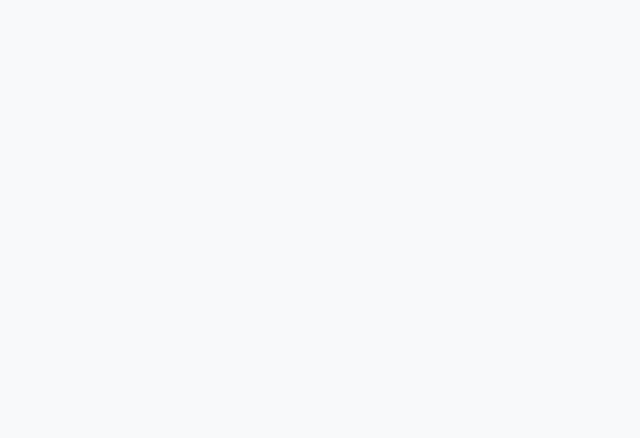
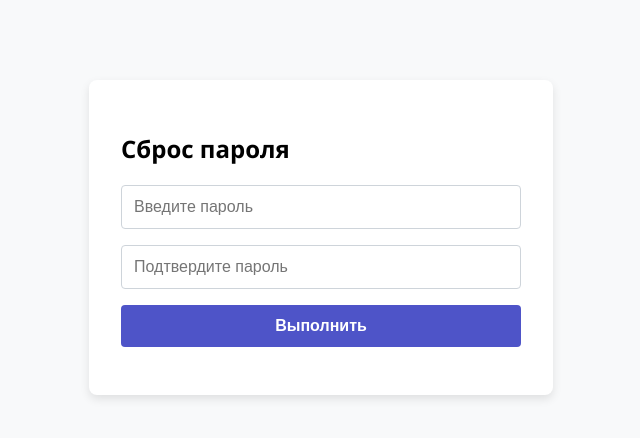
Before and after one commit to farodigme/Collectors-Corner-Frontend, a React (Vite) app: page /reset-password/1 in a window 1280 px wide. Before the commit this address had no page. Shown: the top 438 px of the page, without its empty margins (319-959 px from the left). Built offline with nearby package versions, Linux system fonts and the light colour scheme.

Commit message:
feat: new pages - forgot and reset password

```diff
--- a/src/App.tsx
+++ b/src/App.tsx
@@ -2,6 +2,10 @@ import { BrowserRouter as Router, Routes, Route, Link } from 'react-router-dom';
 import LandingPage from './pages/LandingPage';
 import LoginPage from './pages/LoginPage';
 import RegisterPage from './pages/RegisterPage';
+import ForgotPasswordPage from './pages/ForgotPasswordPage';
+import ResetPasswordPage from './pages/ResetPasswordPage';
+
+
 import './styles.css';
 
 export default function App() {
@@ -11,6 +15,8 @@ export default function App() {
         <Route path="/" element={<LandingPage />} />
         <Route path="/login" element={<LoginPage />} />
         <Route path="/register" element={<RegisterPage />} />
+        <Route path="/forgot-password" element={<ForgotPasswordPage />} />
+        <Route path="/reset-password/:token" element={<ResetPasswordPage />} />
       </Routes>
     </Router>
   );
--- /dev/null
+++ b/src/pages/ForgotPasswordPage.tsx
@@ -0,0 +1,53 @@
+import { useState } from 'react';
+
+export default function ForgotPasswordPage() {
+  const [email, setEmail] = useState('');
+  const [message, setMessage] = useState('');
+  const [error, setError] = useState('');
+
+  const handleSubmit = async (e: React.FormEvent) => {
+    e.preventDefault();
+    setMessage('');
+    setError('');
+
+    try {
+      const response = await fetch('https://localhost:7206/api/auth/forgot-password', {
+        method: 'POST',
+        headers: {
+          'Content-Type': 'application/json',
+        },
+        body: JSON.stringify({ Email: email }),
+      });
+
+      if (!response.ok) {
+        throw new Error('Ошибка при отправке письма');
+      }
+
+      setMessage('Ссылка для сброса пароля отправлена на вашу почту.');
+    } catch (err: any) {
+      setError(err.message || 'Произошла ошибка');
+    }
+  };
+
+  return (
+    <div className="form-wrapper">
+      <h2>Восстановление пароля</h2>
+      <form onSubmit={handleSubmit}>
+        <div className="form-group">
+          <input
+            type="email"
+            placeholder="Введите ваш email"
+            value={email}
+            onChange={e => setEmail(e.target.value)}
+            required
+          />
+        </div>
+        {message && <p style={{ color: 'green' }}>{message}</p>}
+        {error && <p style={{ color: 'red' }}>{error}</p>}
+        <div className="form-group">
+          <button type="submit">Отправить ссылку</button>
+        </div>
+      </form>
+    </div>
+  );
+}
--- a/src/pages/LoginPage.tsx
+++ b/src/pages/LoginPage.tsx
@@ -1,4 +1,6 @@
 import { useState } from 'react';
+import { Link } from 'react-router-dom';
+
 
 export default function LoginPage() {
   const [username, setUsername] = useState('');
@@ -39,6 +41,7 @@ export default function LoginPage() {
     <div className="form-wrapper">
       <h2>Вход</h2>
       <form onSubmit={handleSubmit}>
+        <div className="form-group">
           <input
             type="text"
             placeholder="Имя пользователя"
@@ -46,6 +49,8 @@ export default function LoginPage() {
             onChange={e => setUsername(e.target.value)}
             required
           />
+        </div>
+        <div className="form-group">
           <input
             type="password"
             placeholder="Пароль"
@@ -53,8 +58,14 @@ export default function LoginPage() {
             onChange={e => setPassword(e.target.value)}
             required
           />
+        </div>
         {error && <p style={{ color: 'red' }}>{error}</p>}
+        <div className="form-group">
           <button type="submit">Войти</button>
+        </div>
+        <div className="form-footer">
+          <Link to="/forgot-password">Забыли пароль?</Link>
+        </div>
       </form>
     </div>
   );
--- a/src/pages/RegisterPage.tsx
+++ b/src/pages/RegisterPage.tsx
@@ -1,3 +1,4 @@
+// src/pages/RegisterPage.tsx
 import { useState } from 'react';
 
 export default function RegisterPage() {
@@ -5,10 +6,21 @@ export default function RegisterPage() {
   const [email, setEmail] = useState('');
   const [password, setPassword] = useState('');
   const [error, setError] = useState('');
+  const [message, setMessage] = useState('');
+
+  const isValidPassword = (pwd: string) => {
+    return /^.*(?=.{8,16})(?=.*[a-zA-Z])(?=.*\d)(?=.*[!@#$%^&*()_+\-=\[\]{};':"\\|,.<>\/?]).*$/.test(pwd);
+  };
 
   const handleSubmit = async (e: React.FormEvent) => {
     e.preventDefault();
     setError('');
+    setMessage('');
+
+    if (!isValidPassword(password)) {
+      setError('Пароль должен быть от 8 до 16 символов и содержать буквы, цифры и спецсимволы');
+      return;
+    }
 
     try {
       const response = await fetch('https://localhost:7206/api/auth/register', {
@@ -28,12 +40,11 @@ export default function RegisterPage() {
       }
 
       const data = await response.json();
-      console.log('Регистрация прошла успешно:', data);
-
       localStorage.setItem('token', data.token);
+      setMessage('Регистрация успешна!');
       window.location.href = '/';
     } catch (err: any) {
-      setError(err.message || 'Ошибка регистрации');
+      setError(err.message || 'Произошла ошибка при регистрации');
     }
   };
 
@@ -41,6 +52,7 @@ export default function RegisterPage() {
     <div className="form-wrapper">
       <h2>Регистрация</h2>
       <form onSubmit={handleSubmit}>
+        <div className="form-group">
           <input
             type="text"
             placeholder="Имя пользователя"
@@ -48,6 +60,8 @@ export default function RegisterPage() {
             onChange={e => setUsername(e.target.value)}
             required
           />
+        </div>
+        <div className="form-group">
           <input
             type="email"
             placeholder="Email"
@@ -55,6 +69,8 @@ export default function RegisterPage() {
             onChange={e => setEmail(e.target.value)}
             required
           />
+        </div>
+        <div className="form-group">
           <input
             type="password"
             placeholder="Пароль"
@@ -62,8 +78,12 @@ export default function RegisterPage() {
             onChange={e => setPassword(e.target.value)}
             required
           />
+        </div>
+        {message && <p style={{ color: 'green' }}>{message}</p>}
         {error && <p style={{ color: 'red' }}>{error}</p>}
+        <div className="form-group">
           <button type="submit">Зарегистрироваться</button>
+        </div>
       </form>
     </div>
   );
--- /dev/null
+++ b/src/pages/ResetPasswordPage.tsx
@@ -0,0 +1,89 @@
+import { useState } from 'react';
+import { useNavigate, useParams } from 'react-router-dom';
+
+export default function ResetPasswordPage() {
+  const { token } = useParams();
+  const navigate = useNavigate();
+  const [password, setPassword] = useState('');
+  const [confirmPassword, setConfirmPassword] = useState('');
+  const [message, setMessage] = useState('');
+  const [error, setError] = useState('');
+
+  const isValidPassword = (pwd: string) => {
+    return /^.*(?=.{8,16})(?=.*[a-zA-Z])(?=.*\d)(?=.*[!@#$%^&*()_+\-=\[\]{};':"\\|,.<>\/?]).*$/.test(pwd);
+  };
+
+  const handleSubmit = async (e: React.FormEvent) => {
+    e.preventDefault();
+    setMessage('');
+    setError('');
+
+    if (token == null){
+      setError('Неизвестная ошибка');
+      return;
+    }
+
+    if (password !== confirmPassword) {
+      setError('Пароли не совпадают');
+      return;
+    }
+
+    if (!isValidPassword(password)) {
+      setError('Пароль должен быть от 8 до 16 символов и содержать буквы, цифры и спецсимволы');
+      return;
+    }
+
+    try {
+      const response = await fetch('https://localhost:7206/api/auth/reset-password', {
+        method: 'POST',
+        headers: {
+          'Content-Type': 'application/json',
+        },
+        body: JSON.stringify({
+          ResetToken: token,
+          NewPassword: password,
+          ConfirmPassword: confirmPassword,
+        }),
+      });
+
+      if (!response.ok) {
+        throw new Error('Ошибка при сбросе пароля');
+      }
+
+      navigate('/login');
+    } catch (err: any) {
+      setError(err.message || 'Произошла ошибка');
+    }
+  };
+
+  return (
+    <div className="form-wrapper">
+      <h2>Сброс пароля</h2>
+      <form onSubmit={handleSubmit}>
+        <div className="form-group">
+          <input
+            type="password"
+            placeholder="Введите пароль"
+            value={password}
+            onChange={e => setPassword(e.target.value)}
+            required
+          />
+        </div>
+        <div className="form-group">
+          <input
+            type="password"
+            placeholder="Подтвердите пароль"
+            value={confirmPassword}
+            onChange={e => setConfirmPassword(e.target.value)}
+            required
+          />
+        </div>
+        {message && <p style={{ color: 'green' }}>{message}</p>}
+        {error && <p style={{ color: 'red' }}>{error}</p>}
+        <div className="form-group">
+          <button type="submit">Выполнить</button>
+        </div>
+      </form>
+    </div>
+  );
+}
--- a/src/styles.css
+++ b/src/styles.css
@@ -6,8 +6,8 @@ body {
 
 a {
   text-decoration: none;
-    color: white;
-    font-weight: bold;
+  color: #4e54c8;
+  font-weight: 500;
 }
 
 .landing {
@@ -39,6 +39,7 @@ body {
   margin: 0 1rem;
   padding: 0.75rem 1.5rem;
   background-color: #343a40;
+  color: white;
   border-radius: 5px;
   transition: background 0.3s ease;
 }
@@ -56,26 +57,38 @@ body {
   border-radius: 8px;
 }
 
-  form input {
-    width: 100%;
+.form-group {
+  margin-bottom: 1rem;
+  display: flex;
+  flex-direction: column;
+  gap: 0.5rem;
+}
+
+input {
   padding: 0.75rem;
-    margin-bottom: 1rem;
   border: 1px solid #ced4da;
   border-radius: 4px;
+  font-size: 1rem;
 }
 
-  form button {
-    width: 100%;
+button {
   padding: 0.75rem;
   background-color: #4e54c8;
   color: white;
   border: none;
   border-radius: 4px;
   font-weight: bold;
+  font-size: 1rem;
   cursor: pointer;
   transition: background 0.3s ease;
+  width: 100%;
 }
 
-  form button:hover {
+button:hover {
   background-color: #3b40a4;
 }
+
+.form-footer {
+  text-align: center;
+  margin-top: 1rem;
+}
```
Lines whose indentation alone changed are shown as unchanged.
